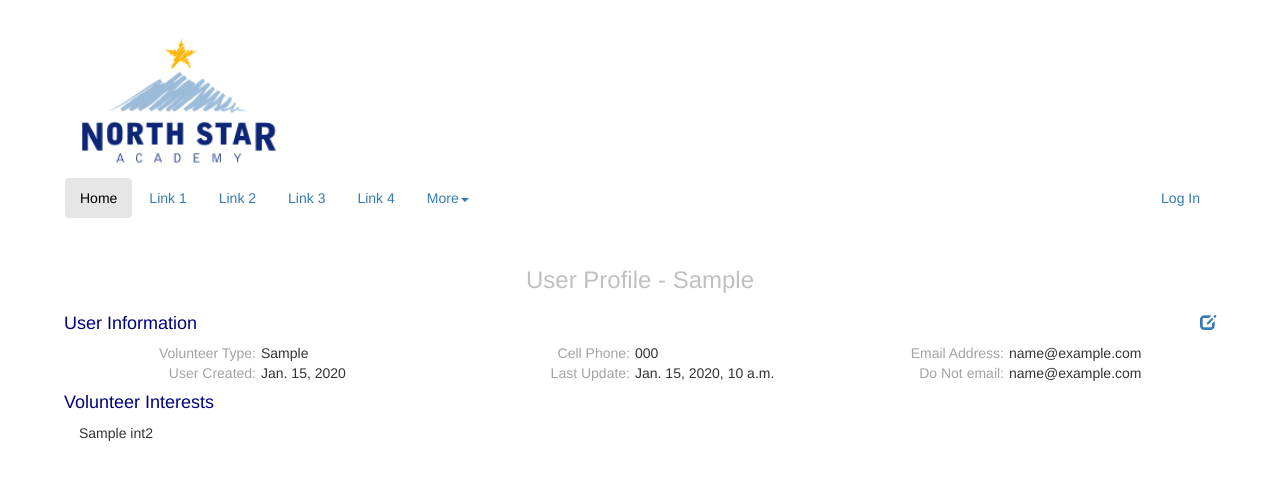
After one commit to tjsepp/nsavms, a Django app: template nsavolunteer/templates/userprofile/userprofile.html in a window 1280 px wide. The commit adds this page. Shown: the top 480 px of the page. Run offline with Django 3.2, Linux system fonts and the light colour scheme; the template is opened without the code that fills it: most values are stand-ins (such as "Sample title", 1, 10 or a date in 2020); some libraries are stand-ins or nearby versions.

Commit message:
Added to the profile template

```diff
--- a/nsavol/settings.py
+++ b/nsavol/settings.py
@@ -38,7 +38,7 @@ INSTALLED_APPS = (
     'django.contrib.messages',
     'django.contrib.staticfiles',
     'authtools',
-     'crispy_forms',
+    'crispy_forms',
     'debug_toolbar',
     'simple_history',
     'nsavolunteer',
--- a/nsavolunteer/static/css/nsavol_style.css
+++ b/nsavolunteer/static/css/nsavol_style.css
@@ -28,3 +28,27 @@
    width: 300px;
    margin: 0 auto;
 }
+
+.profileBlock {
+    #border:1px solid #a3a3a3 ;
+}
+
+.profileBlock .dataLabel{
+    text-align: right;
+    padding-right: 0;
+    color: #a3a3a3;
+}
+.profileBlock .dataValue {
+    text-align: left;
+    margin-left: -10px;
+}
+
+
+.interestTable{
+
+}
+
+.interestTable td{
+   padding: 0 20px 0 0;
+
+}
--- a/nsavolunteer/templates/news.html
+++ b/nsavolunteer/templates/news.html
@@ -1,6 +1,10 @@
 {%  extends 'account/base.html' %}
 {% block base_content %}
 
-    This will be the news page!
+    {%  for update in news %}
+    <h4 style="color: navy">{{ update.headline }}</h4>
+        <pre>{{ update.body }}</pre>
+        <p><i style="font-size: small">Posted - {{ update.dateCreated }}</i></p>
+    {% endfor %}
 
 {%  endblock %}
--- /dev/null
+++ b/nsavolunteer/templates/userprofile/userprofile.html
@@ -0,0 +1,47 @@
+{%  extends 'account/base.html' %}
+
+
+{% block title %}
+    User Profile - {{ cur_user }}
+{% endblock %}
+
+
+{% block base_content %}
+    <div class="row">
+        <div class="col-md-12">
+            <div class ="profileBlock">
+
+                <div  class ="row" id = "profileHeader"; style="color:#C0C0C0; text-align: center">
+                    <h3>User Profile - {{ cur_user }}</h3>
+                </div>
+
+                <div  class ="row" id = "profileHeader"; style="color:navy">
+                    <h4>User Information<a class="pull-right glyphicon glyphicon-edit" title="Edit Profile"
+                                            style="font-size: medium" href="http://www.google.com"></a></h4>
+                </div>
+                <div class ="row">
+                    <div class="col-md-2 dataLabel">Volunteer Type:</div>
+                        <div class="col-md-2 dataValue">{{cur_user.volunteerType }}</div>
+                    <div class="col-md-2 dataLabel">Cell Phone:</div>
+                        <div class="col-md-2 dataValue">{{cur_user.cellPhone }}</div>
+                    <div class="col-md-2 dataLabel">Email Address:</div>
+                        <div class="col-md-2 dataValue">{{cur_user.linkedUserAccount.email }}</div>
+                </div>
+
+                <div class ="row">
+                    <div class="col-md-2 dataLabel">User Created:</div>
+                        <div class="col-md-2 dataValue">{{cur_user.linkedUserAccount.date_joined|date }}</div>
+                    <div class="col-md-2 dataLabel">Last Update:</div>
+                        <div class="col-md-2 dataValue">{{cur_user.dateUpdated }}</div>
+                    <div class="col-md-2 dataLabel">Do Not email:</div>
+                        <div class="col-md-2 dataValue">{{cur_user.doNotEmail }}</div>
+                </div>
+
+
+            {%  include  'userprofile/volunteerInterest.html' %}
+
+
+            </div> <!-- end profile block-->
+        </div>
+    </div>
+{%  endblock %}
--- /dev/null
+++ b/nsavolunteer/templates/userprofile/volunteerInterest.html
@@ -0,0 +1,18 @@
+
+                <div  class ="row" id = "profileHeader"; style="color:navy">
+                    <h4>Volunteer Interests</h4>
+                </div>
+
+                <div class="row">
+                        {% for int2 in cur_user.interest.all %}
+                        <div class="col-md-3 col-sm-12 col-xs-12">
+                            <span data-toggle="tooltip" title="{{int2.description}}">
+                                {{ int2.interestName }}
+                            </span>
+                        </div>
+                        {% if forloop.counter|divisibleby:4 %}
+                    </div>
+                    <div class="row">
+                        {% endif %}
+                        {% endfor %}
+                    </div>
```
Also changed, not shown: nsavolunteer/models.py (+7 -0 lines), nsavolunteer/templates/userprofile.html (deleted, +0 -10 lines), nsavolunteer/views.py (+5 -4 lines), nsavolunteer/migrations/0002_historicalfamilyprofileowner_historicalfamilytouser.py (added).
